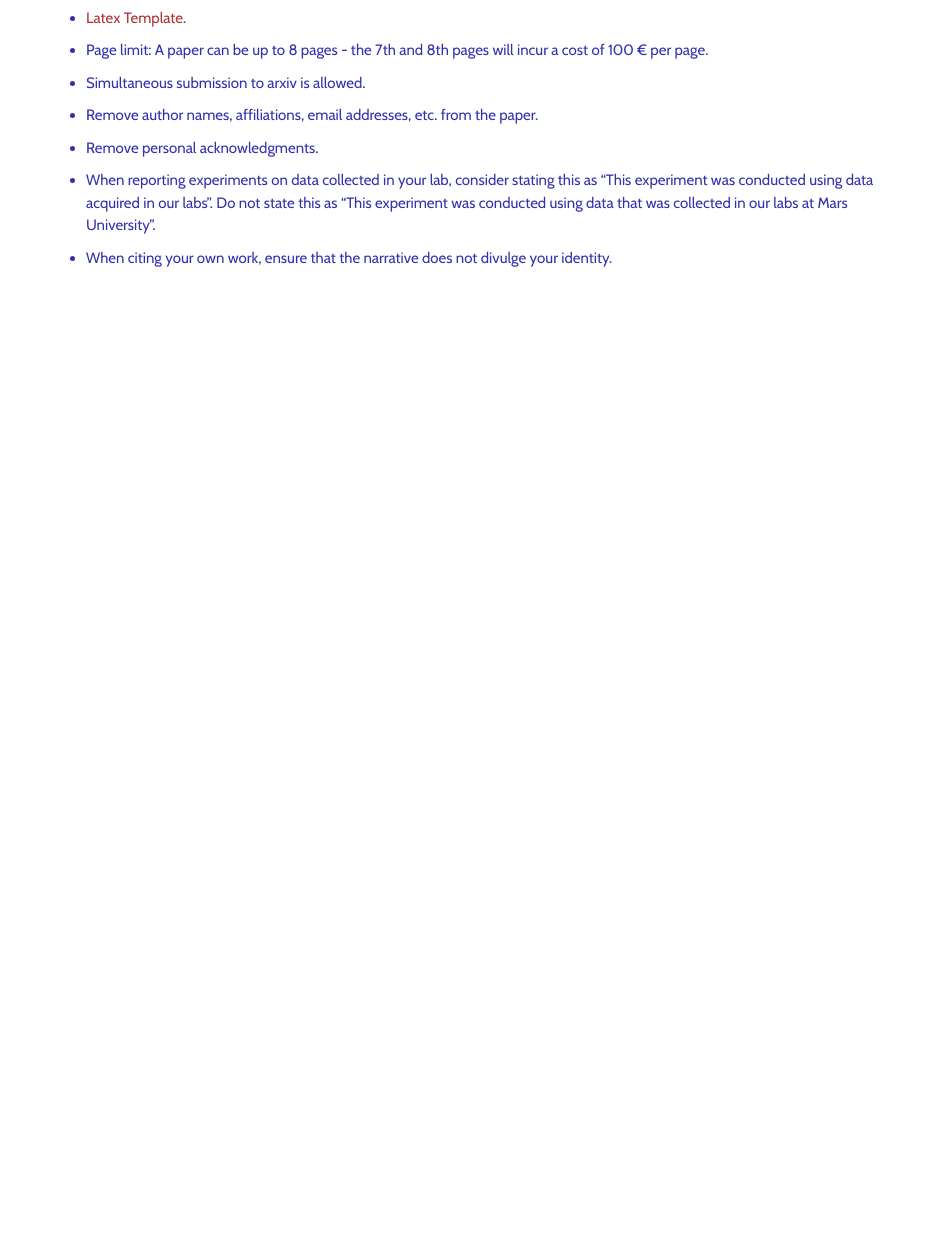
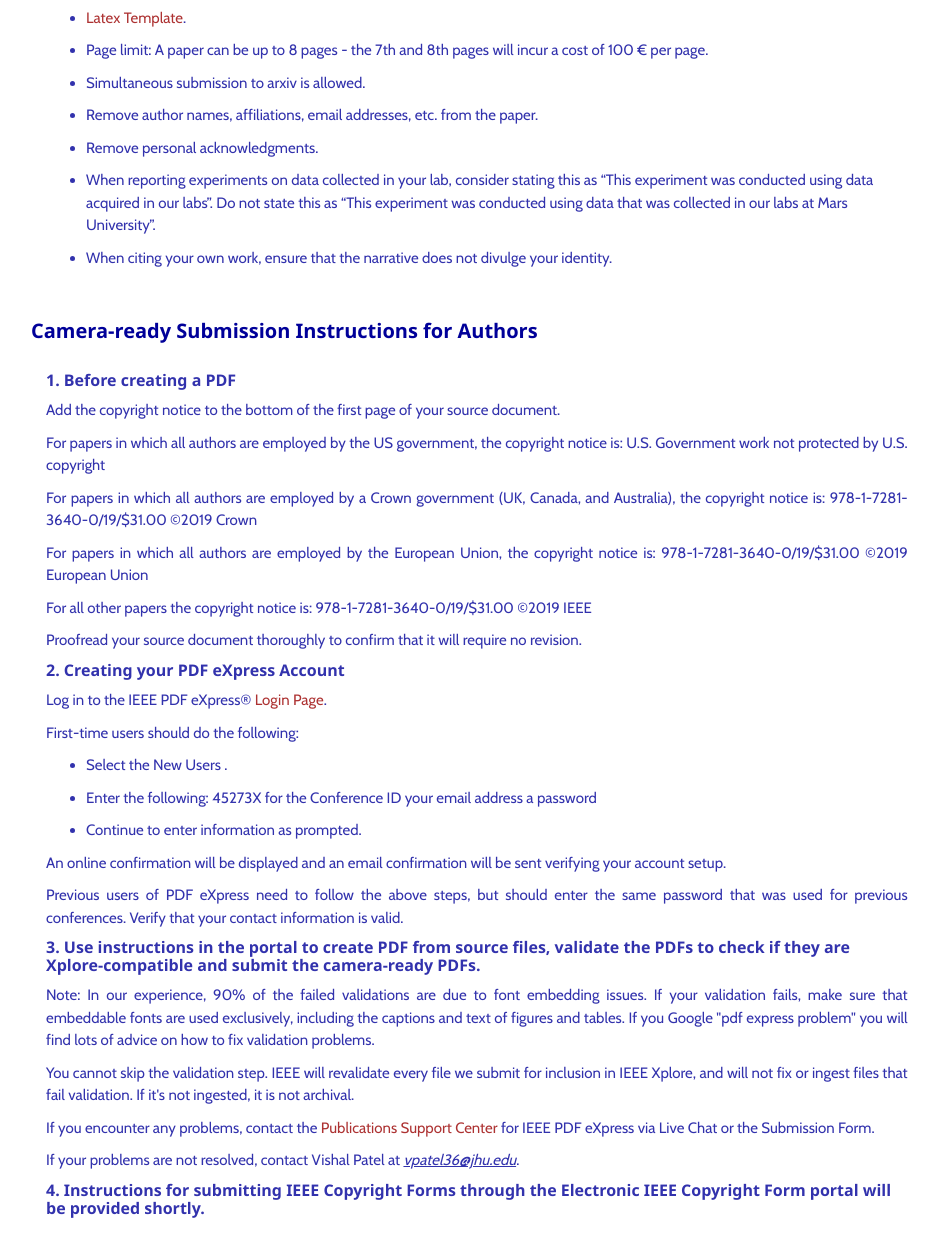
Before and after one commit to svishwa/ICB2019, a plain HTML site: page pages/paperSub.html in a window 1280 px wide. Shown: the part 805-2062 px from the top of the page, without its empty margins (89-1028 px from the left). Before the commit the page ends 1104 px from the top, so only its background shows below. Drawn offline with nearby package versions, Linux system fonts and the light colour scheme.

Commit message:
Add files via upload

```diff
--- a/pages/paperSub.html
+++ b/pages/paperSub.html
@@ -587,6 +587,82 @@ a {
 	    </div>
 	</div>
 
+	<div class="panel panel-transparent  w3-container w3-center w3-animate-bottom">
+	   <div class="panel-header">
+		   <h4 id="title1">Camera-ready Submission Instructions for Authors </h4>
+		</div>
+
+		<div class="panel-body">
+			<div class="row" >
+					<div class="col-sm-10" id="news">
+						<h6><b>1. Before creating a PDF</b> </h6>
+							<p align="justify">
+								Add the copyright notice to the bottom of the first page of your source document.
+							</p>
+							<p align="justify">
+								For papers in which all authors are employed by the US government, the copyright notice is: U.S. Government work not protected by U.S. copyright
+							</p>
+							<p align="justify">
+								For papers in which all authors are employed by a Crown government (UK, Canada, and Australia), the copyright notice is: 978-1-7281-3640-0/19/$31.00 ©2019 Crown
+							</p>
+							<p align="justify">
+								For papers in which all authors are employed by the European Union, the copyright notice is: 978-1-7281-3640-0/19/$31.00 ©2019 European Union
+							</p>
+							<p align="justify">
+								For all other papers the copyright notice is: 978-1-7281-3640-0/19/$31.00 ©2019 IEEE
+							</p>
+							<p align="justify">
+								Proofread your source document thoroughly to confirm that it will require no revision.
+							</p>
+						<h6><b>2. Creating your PDF eXpress Account</b> </h6>
+							<p align="justify">
+								Log in to the IEEE PDF eXpress® <a href="https://www.pdf-express.org/" target="_blank">Login Page</a>.
+							</p>
+							<p align="justify">
+								First-time users should do the following:
+								<ul id="List1">
+									<li>
+										<p> Select the New Users .
+										</p>
+									</li>
+									<li>
+										<p> Enter the following: 45273X for the Conference ID your email address a password
+										</p>
+									</li>
+									<li>
+										<p> Continue to enter information as prompted.
+										</p>
+									</li>
+								</ul>
+							</p>
+							<p align="justify">
+								An online confirmation will be displayed and an email confirmation will be sent verifying your account setup.
+							</p>
+							<p align="justify">
+								Previous users of PDF eXpress need to follow the above steps, but should enter the same password that was used for previous conferences. Verify that your contact information is valid.
+							</p>
+						<h6><b>3. Use instructions in the portal to create PDF from source files, validate the PDFs to check if they are Xplore-compatible and submit the camera-ready PDFs.</b> </h6>
+						    <p align="justify">
+								Note: In our experience, 90% of the failed validations are due to font embedding issues. If your validation fails, make sure that embeddable fonts are used exclusively, including the captions and text of figures and tables. If you Google "pdf express problem" you will find lots of advice on how to fix validation problems.
+							</p>
+							 <p align="justify">
+								You cannot skip the validation step. IEEE will revalidate every file we submit for inclusion in IEEE Xplore, and will not fix or ingest files that fail validation. If it's not ingested, it is not archival.
+							</p>
+							 <p align="justify">
+								If you encounter any problems, contact the <a href = "https://supportcenter.ieee.org/app/answers/list/p/12" target="_blank">Publications Support Center</a> for IEEE  PDF eXpress via Live Chat or the Submission Form.
+							</p>
+							<p align="justify">
+								If your problems are not resolved, contact Vishal Patel at <u><i>vpatel36@jhu.edu</i></u>.
+							</p>
+						<h6><b>4.  Instructions for submitting IEEE Copyright Forms through the Electronic IEEE Copyright Form portal will be provided shortly.</b> </h6>
+
+						</br>
+					</div>
+					<div class="col-sm-2">
+					</div>
+			</div>
+		</div>
+	</div>
 
 </div>
 
```
